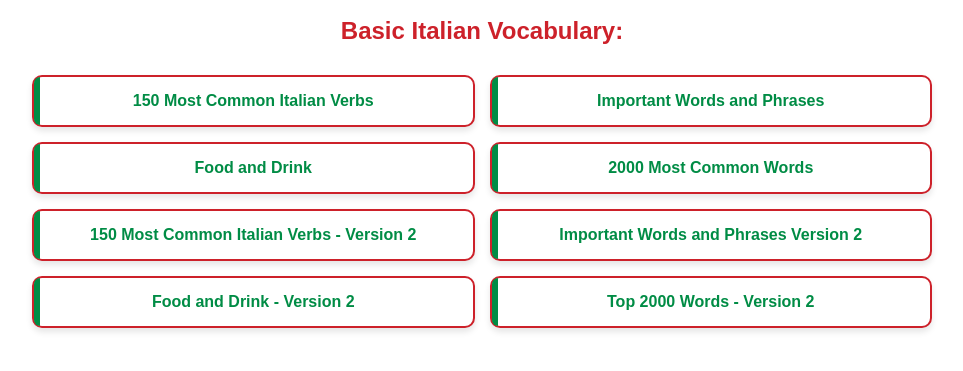
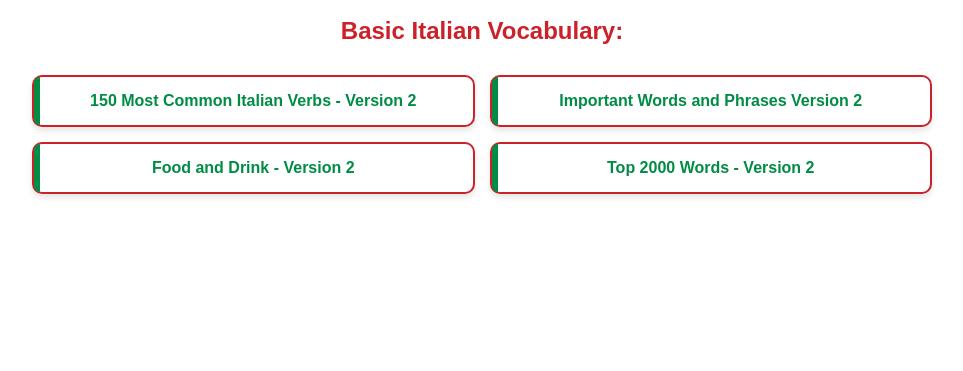
Before and after one commit to CainBrianJ/flashcards, a plain HTML site: page index.html in a window 1280 px wide. Shown: the part 91-462 px from the top of the page, without its empty margins (158-1121 px from the left). Drawn offline with Linux system fonts and the light colour scheme.

Commit message:
Update index.html

```diff
--- a/index.html
+++ b/index.html
@@ -81,10 +81,10 @@
 
     <nav>
         <div class="cards-container">
-            <a href="150verbs.html" class="card">150 Most Common Italian Verbs</a>
+<!--        <a href="150verbs.html" class="card">150 Most Common Italian Verbs</a>
             <a href="ImportantWordsPhrases.html" class="card">Important Words and Phrases</a>
             <a href="FoodAndDrink.html" class="card">Food and Drink</a>
-            <a href="flashcard_Italian.html" class="card">2000 Most Common Words</a>
+            <a href="flashcard_Italian.html" class="card">2000 Most Common Words</a> -->
             <a href="150verbs_v4.html" class="card">150 Most Common Italian Verbs - Version 2</a>
             <a href="importantwordsphrases_v4.html" class="card">Important Words and Phrases Version 2</a>
             <a href="foodanddrink_v4.html" class="card">Food and Drink - Version 2</a>
```
